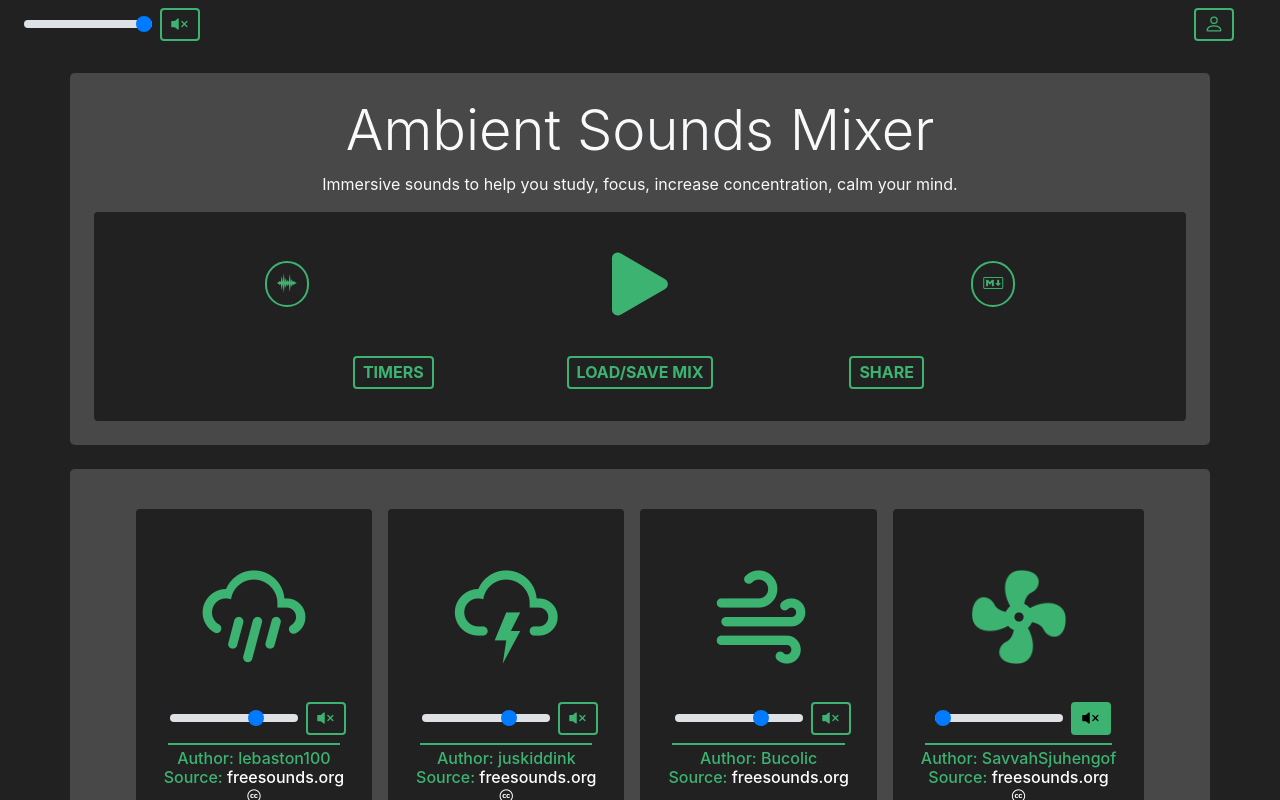
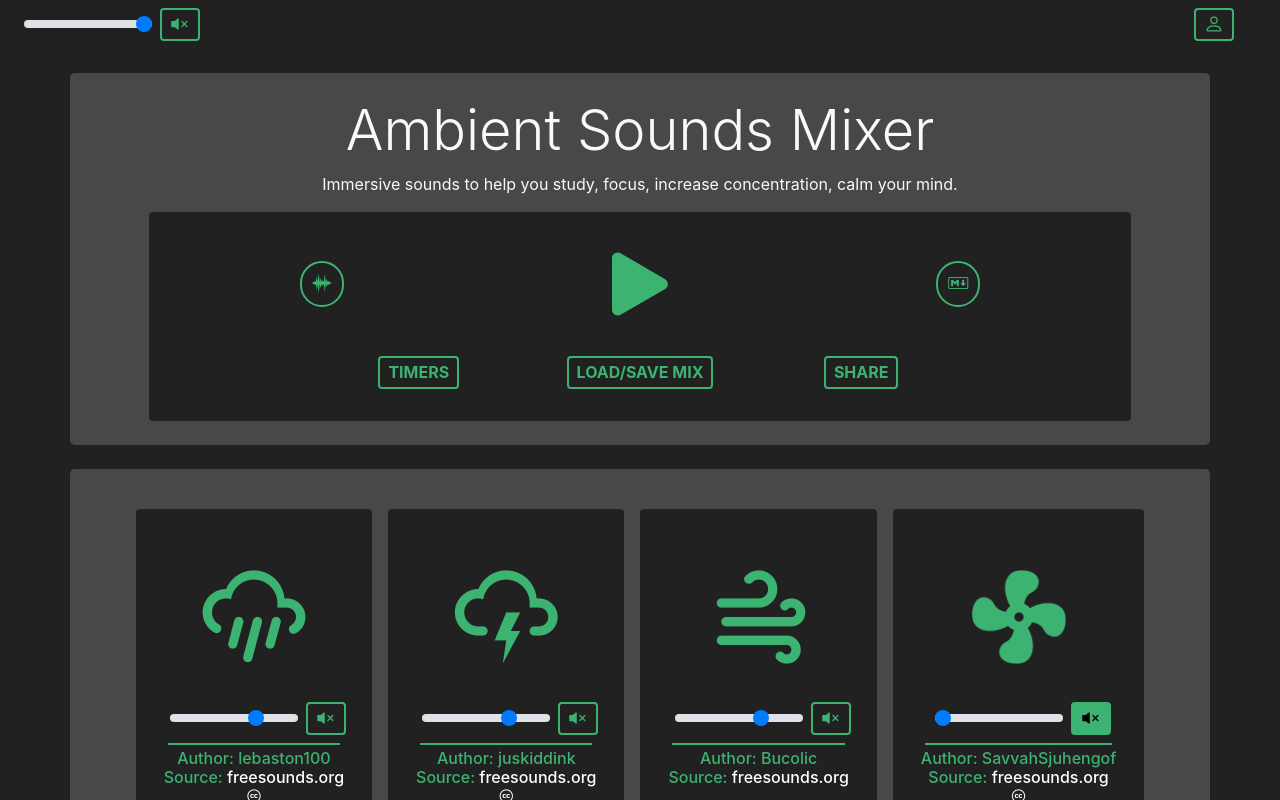
Before and after one commit to drendog/Unknown-Project-0, a Vue app: page / in a window 1280 px wide. Built offline with nearby package versions, Linux system fonts and the light colour scheme.

Commit message:
Update header.

```diff
--- a/src/components/HeaderComp.vue
+++ b/src/components/HeaderComp.vue
@@ -9,10 +9,9 @@
           Immersive sounds to help you study, focus, increase concentration,
           calm your mind.
         </p>
-        <div class="container p-3 bg-dark-2 rounded">
-          <div class="container">
-            <b-row>
-              <b-col class="my-auto">
+        <div class="container p-3 bg-dark-2 rounded" style="max-width: 90%;">
+          <div class="container d-flex">
+            <div class="m-auto" style="display: inline-block;">
               <b-button
                 pill
                 :pressed.sync="$store.state.isVolumeRandom"
@@ -21,16 +20,13 @@
                 class="btn-xs"
                 variant="outline-teal"
               >
-                  <span
-                    class="mdi mdi-waveform"
-                    style="font-size: 24px;"
-                  ></span>
+                <span class="mdi mdi-waveform" style="font-size: 24px;"></span>
               </b-button>
-              </b-col>
-              <b-col class="my-auto">
+            </div>
+            <div class="m-auto" style="display: inline-block;">
               <PlayBtn />
-              </b-col>
-              <b-col class="my-auto">
+            </div>
+            <div class="m-auto" style="display: inline-block;">
               <b-button
                 pill
                 v-b-tooltip.hover
@@ -44,8 +40,7 @@
                   style="font-size: 24px;"
                 ></span>
               </b-button>
-              </b-col>
-            </b-row>
+            </div>
           </div>
           <div class="container p-3" style="width: 70%;">
             <b-row>
```
Lines whose indentation alone changed are shown as unchanged.
